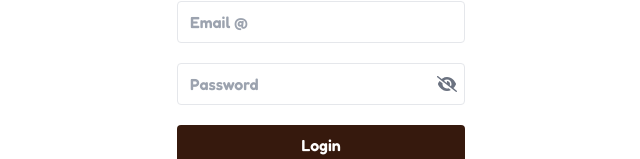
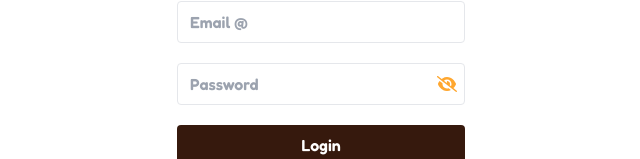
Before and after one commit to Juangui-ramirez/cow-app-frontend, a React (Vite) app in the folder cow-app/: page / in a window 1280 px wide. Shown: the part 447-606 px from the top of the page, without its empty margins (319-959 px from the left). Built offline with nearby package versions, Linux system fonts and the light colour scheme.

Commit message:
change icon color

```diff
--- a/cow-app/src/pages/Login.jsx
+++ b/cow-app/src/pages/Login.jsx
@@ -82,7 +82,7 @@ export function Login() {
             />
             <button
               type="button"
-              className="absolute right-2 text-gray-500"
+              className="absolute right-2 text-amarello"
               onClick={toggleShowPassword}
             >
               {showPassword ? (
```
